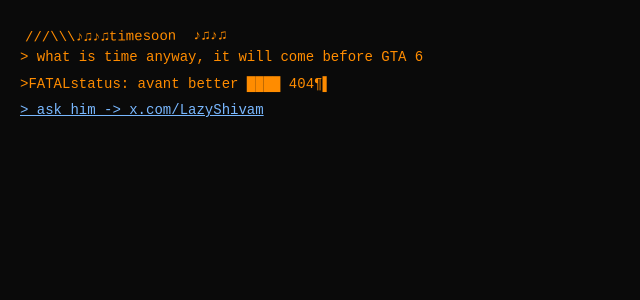
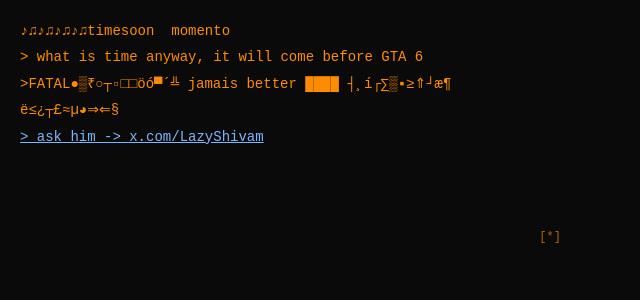
Before and after one commit to Shivam-Bhardwaj/coming-soon-site, a Next.js app: page / in a window 1280 px wide. Before the commit this address had no page. Shown: the top 300 px of the page, without its empty margins (0-640 px from the left). Built offline with nearby package versions, Linux system fonts and the light colour scheme.

Commit message:
Optimize for 30-second showcase with extended features for patient viewers

```diff
--- a/app/page.tsx
+++ b/app/page.tsx
@@ -36,12 +36,27 @@ const extendedASCII = {
 
 // --- NEW: Biological Sprites & Patterns ---
 const antSprites = ['_@_v', '_@_>', '<_@_'];
+const spiderSprites = ['/\\oo/\\', 'oo'];
+const plantSprites = ['{*}','[*]','{*}'];
 
 const fungusPatterns = {
   spores: ['.', '·', '•'],
   growth: ['░', '▒', '▓', '█'],
   tendrils: ['/', '\\', '-', '|']
 };
+
+// Sprite types with behaviors
+type SpriteType = 'ant' | 'spider' | 'plant';
+
+interface Sprite {
+  type: SpriteType;
+  art: string;
+  x: number;
+  y: number;
+  vx: number;
+  vy: number;
+  age: number; // For reproduction/cannibalism
+}
 
 // ASCII art patterns for chaos
 const asciiArtPatterns = [
@@ -256,8 +271,8 @@ function generateRandomArt(width: number, height: number): string[] {
 }
 
 // Phase 1: Controlled corruption (maintains structure)
-function controlledCorruption(text: string, preserveLast: boolean): string {
-  if (preserveLast) return text // Never corrupt X link
+function controlledCorruption(text: string): string {
+  if (text.trim() === '' || text === '>') return text // Never corrupt X link
 
   const words = text.match(/(>|[^\s]+|\s+)/g) || []
   let hasEnglish = false
@@ -296,8 +311,8 @@ function controlledCorruption(text: string, preserveLast: boolean): string {
 }
 
 // Phase 2: Chaos corruption (breaks all rules)
-function chaosCorruption(text: string, intensity: number, preserveLast: boolean): string {
-  if (preserveLast) return text // Never corrupt X link
+function chaosCorruption(text: string, intensity: number): string {
+  if (text.trim() === '' || text === '>') return text // Never corrupt X link
 
   let result = text
 
@@ -353,8 +368,7 @@ export default function Home() {
   const [showXLink, setShowXLink] = useState(false)
   const [phaseIntensity, setPhaseIntensity] = useState(0)
   const [backgroundArt, setBackgroundArt] = useState<string[]>([])
-  // --- NEW: State for Sprites ---
-  const [sprites, setSprites] = useState<{art: string, x: number, y: number, vx: number, vy: number}[]>([]);
+  const [sprites, setSprites] = useState<Sprite[]>([]);
   const [fungusGrid, setFungusGrid] = useState<string[][]>([]);
 
   const containerRef = useRef<HTMLDivElement>(null)
@@ -406,16 +420,24 @@ export default function Home() {
     if (!showCorruption) return
 
     const startTime = Date.now()
+    const showcaseEndTime = 30000 // 30 seconds showcase period
 
     const interval = setInterval(() => {
+      const elapsed = Date.now() - startTime
+      const isShowcase = elapsed < showcaseEndTime
+
       // Precise 10-second sine wave cycle (0 -> 1 -> 0)
-      const elapsed = Date.now() - startTime
-      const intensity = (Math.sin(elapsed / (10000 / (2 * Math.PI))) + 1) / 2
+      // In showcase mode, make cycles slightly faster to show all phases
+      const cycleSpeed = isShowcase ? 8000 : 10000 // 8s cycles in showcase, 10s after
+      const intensity = (Math.sin(elapsed / (cycleSpeed / (2 * Math.PI))) + 1) / 2
       setPhaseIntensity(intensity)
 
       let currentPhase: 'controlled' | 'chaos' | 'art' = 'controlled'
       if (intensity > 0.3) currentPhase = 'chaos'
       if (intensity > 0.75) currentPhase = 'art'
+
+      // Boost intensity in showcase mode to ensure all features are visible
+      const effectiveIntensity = isShowcase ? Math.min(1, intensity * 1.2) : intensity
 
       setCorruptedLines((prev) => {
         let linesToCorrupt = [...messages] // Start from original messages for stability
@@ -423,51 +445,41 @@ export default function Home() {
         if (currentPhase === 'controlled') {
           return linesToCorrupt.map((line) => {
             // Fade out corruption as intensity drops
-            if (Math.random() < intensity * 0.3) {
-              return controlledCorruption(line, false)
+            if (Math.random() < effectiveIntensity * 0.3) {
+              return controlledCorruption(line)
             }
             return line
           })
         } else if (currentPhase === 'chaos') {
-          // --- NEW: Ant Sprite Logic ---
-          if (Math.random() < intensity * 0.1) {
-            setSprites(prev => [...prev, {
-              art: antSprites[Math.floor(Math.random() * antSprites.length)],
-              x: Math.random() * 100,
-              y: Math.random() * 100,
-              vx: (Math.random() - 0.5) * 0.5,
-              vy: (Math.random() - 0.5) * 0.5,
-            }].slice(-20)); // Max 20 ants
-          }
-
-          if (Math.random() < intensity * 0.2) {
+          // More aggressive in showcase mode
+          const spawnRate = isShowcase ? effectiveIntensity * 0.3 : effectiveIntensity * 0.2
+          if (Math.random() < spawnRate) {
             const newLine = Array(Math.floor(Math.random() * 30)).fill(0)
               .map(() => getRandomExtendedChar()).join('')
             linesToCorrupt.push(newLine)
           }
 
           return linesToCorrupt.map((line) => {
-            if (Math.random() < intensity * 0.7) {
-              return chaosCorruption(line, intensity, false)
+            if (Math.random() < effectiveIntensity * 0.7) {
+              return chaosCorruption(line, effectiveIntensity)
             }
             return line
           }).slice(-15)
         } else { // Art phase
-          // --- NEW: Fungus Growth Logic ---
-          if (Math.random() < intensity) {
-            setFungusGrid(grid => growFungus(grid, intensity));
+          // Ensure art patterns are visible in showcase
+          if (Math.random() < effectiveIntensity || (isShowcase && Math.random() < 0.3)) {
+            setFungusGrid(grid => growFungus(grid, effectiveIntensity))
           }
-
-          if (Math.random() < intensity * 0.5) {
+          if (Math.random() < effectiveIntensity || (isShowcase && Math.random() < 0.3)) {
             setBackgroundArt(generateBeautifulPattern())
           }
-          if (Math.random() < intensity * 0.6) {
+          if (Math.random() < effectiveIntensity * 0.6 || (isShowcase && Math.random() < 0.2)) {
             linesToCorrupt.push(...fullScreenPatterns[Math.floor(Math.random() * fullScreenPatterns.length)].split('\n'))
           }
 
           return linesToCorrupt.map((line) => {
-            if (Math.random() < intensity) {
-              return chaosCorruption(line, intensity, false)
+            if (Math.random() < effectiveIntensity) {
+              return chaosCorruption(line, effectiveIntensity)
             }
             return line
           }).slice(-25)
@@ -475,12 +487,158 @@ export default function Home() {
       })
 
       // Update sprite positions
-      setSprites(prev => prev.map(sprite => ({
-        ...sprite,
-        x: (sprite.x + sprite.vx + 100) % 100,
-        y: (sprite.y + sprite.vy + 100) % 100,
-      })).filter(() => Math.random() > 0.005)); // Ants have a small chance of dying
+      setSprites(prev => prev.map(sprite => {
+        let newX = sprite.x + sprite.vx
+        let newY = sprite.y + sprite.vy
 
+        // Boundary bounce
+        if (newX < 0 || newX > 100) sprite.vx = -sprite.vx
+        if (newY < 0 || newY > 100) sprite.vy = -sprite.vy
+
+        newX = Math.max(0, Math.min(100, newX))
+        newY = Math.max(0, Math.min(100, newY))
+
+        return {...sprite, x: newX, y: newY}
+      }))
+
+      // Sprite Behaviors
+      setSprites(prev => {
+        let newSprites = [...prev]
+        const isShowcase = elapsed < showcaseEndTime
+        const effectiveIntensity = isShowcase ? Math.min(1, intensity * 1.2) : intensity
+
+        // In showcase mode, ensure sprites are active early
+        if (isShowcase && newSprites.length < 10 && Math.random() < 0.3) {
+          // Force spawn diverse sprites in showcase
+          const types: SpriteType[] = ['ant', 'spider', 'plant']
+          const spawnType = types[Math.floor(Math.random() * types.length)]
+          newSprites.push({
+            type: spawnType,
+            art: spawnType === 'ant' ? antSprites[Math.floor(Math.random() * antSprites.length)]
+                : spawnType === 'spider' ? spiderSprites[Math.floor(Math.random() * spiderSprites.length)]
+                : plantSprites[Math.floor(Math.random() * plantSprites.length)],
+            x: Math.random() * 100,
+            y: Math.random() * 100,
+            vx: (Math.random() - 0.5) * 0.5,
+            vy: (Math.random() - 0.5) * 0.5,
+            age: 0
+          })
+        }
+
+        // Reproduction (ants near plants)
+        newSprites.forEach((sprite, i) => {
+          if (sprite.type === 'ant' && sprite.age > 5 && Math.random() < effectiveIntensity * 0.05) {
+            newSprites.push({
+              type: 'ant',
+              art: antSprites[Math.floor(Math.random() * antSprites.length)],
+              x: sprite.x + (Math.random() - 0.5) * 5,
+              y: sprite.y + (Math.random() - 0.5) * 5,
+              vx: (Math.random() - 0.5) * 0.5,
+              vy: (Math.random() - 0.5) * 0.5,
+              age: 0
+            })
+          }
+
+          // Preying (spiders eat ants)
+          if (sprite.type === 'spider') {
+            newSprites.forEach((other, j) => {
+              if (other.type === 'ant' && i !== j) {
+                const dx = other.x - sprite.x
+                const dy = other.y - sprite.y
+                const dist = Math.sqrt(dx * dx + dy * dy)
+                const catchChance = isShowcase ? effectiveIntensity * 0.15 : effectiveIntensity * 0.1
+                if (dist < 5 && Math.random() < catchChance) {
+                  // "Eat" the ant
+                  newSprites.splice(j, 1)
+                  // Spider "grows" - change art or speed
+                  sprite.vx *= 1.1
+                  sprite.vy *= 1.1
+                } else if (dist < 20) {
+                  // Chase - more aggressive in showcase
+                  const chaseSpeed = isShowcase ? 0.3 : 0.2
+                  sprite.vx += (dx / dist) * chaseSpeed
+                  sprite.vy += (dy / dist) * chaseSpeed
+                }
+              }
+            })
+          }
+
+          // Cannibalizing (ants eat plants)
+          if (sprite.type === 'ant') {
+            newSprites.forEach((other, j) => {
+              if (other.type === 'plant' && i !== j) {
+                const dx = other.x - sprite.x
+                const dy = other.y - sprite.y
+                const dist = Math.sqrt(dx * dx + dy * dy)
+                const eatChance = isShowcase ? effectiveIntensity * 0.15 : effectiveIntensity * 0.1
+                if (dist < 5 && Math.random() < eatChance) {
+                  // "Eat" the plant and reproduce
+                  newSprites.splice(j, 1)
+                  newSprites.push({
+                    type: 'ant',
+                    art: antSprites[Math.floor(Math.random() * antSprites.length)],
+                    x: sprite.x + (Math.random() - 0.5) * 5,
+                    y: sprite.y + (Math.random() - 0.5) * 5,
+                    vx: (Math.random() - 0.5) * 0.5,
+                    vy: (Math.random() - 0.5) * 0.5,
+                    age: 0
+                  })
+                } else if (dist < 20) {
+                  // Move towards plant
+                  sprite.vx += (dx / dist) * 0.1
+                  sprite.vy += (dy / dist) * 0.1
+                }
+              }
+            })
+          }
+
+          // Age all sprites
+          sprite.age += 1
+
+          // Small chance of death for balance
+          if (Math.random() < 0.01) {
+            newSprites.splice(i, 1)
+          }
+        })
+
+        // Spawn new sprites based on intensity
+        // Higher spawn rate in showcase mode
+        const spawnRate = isShowcase ? effectiveIntensity * 0.08 : effectiveIntensity * 0.05
+        if (Math.random() < spawnRate) {
+          const newSpriteType: SpriteType = ['ant', 'spider', 'plant'][Math.floor(Math.random() * 3)] as SpriteType
+          const newSprite = {
+            type: newSpriteType,
+            art: newSpriteType === 'ant' ? antSprites[Math.floor(Math.random() * antSprites.length)]
+                : newSpriteType === 'spider' ? spiderSprites[Math.floor(Math.random() * spiderSprites.length)]
+                : plantSprites[Math.floor(Math.random() * plantSprites.length)],
+            x: Math.random() * 100,
+            y: Math.random() * 100,
+            vx: (Math.random() - 0.5) * 0.5,
+            vy: (Math.random() - 0.5) * 0.5,
+            age: 0
+          }
+          newSprites.push(newSprite)
+        }
+
+        // After 30 seconds, introduce variations for patient viewers
+        if (!isShowcase && elapsed > showcaseEndTime) {
+          // Occasional "mutations" - rare sprite behaviors
+          if (Math.random() < 0.001) {
+            // Rare: Giant sprite
+            newSprites.push({
+              type: 'ant',
+              art: '█ANT█',
+              x: Math.random() * 100,
+              y: Math.random() * 100,
+              vx: (Math.random() - 0.5) * 0.3,
+              vy: (Math.random() - 0.5) * 0.3,
+              age: 0
+            })
+          }
+        }
+
+        return newSprites.slice(-50) // Limit to 50 sprites for performance
+      })
     }, 100)
 
     return () => clearInterval(interval)
```
